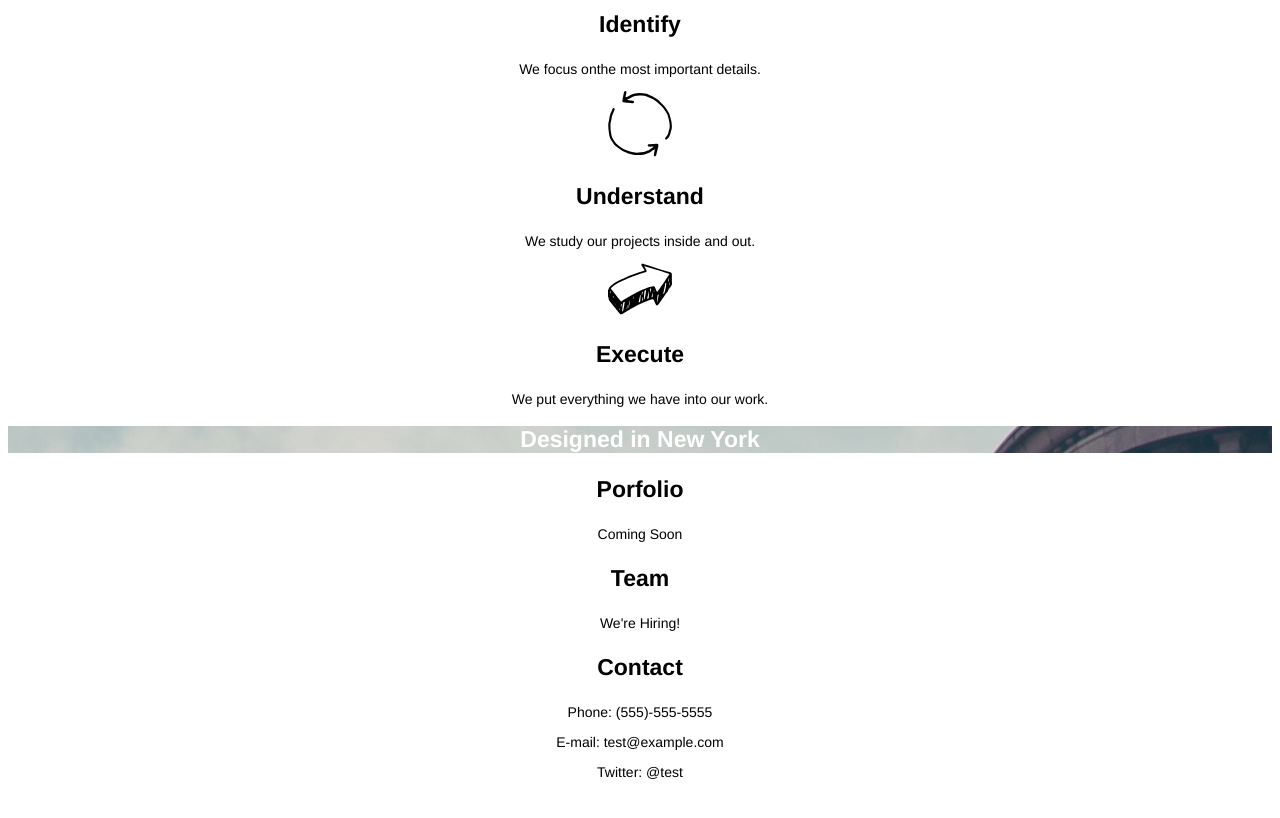
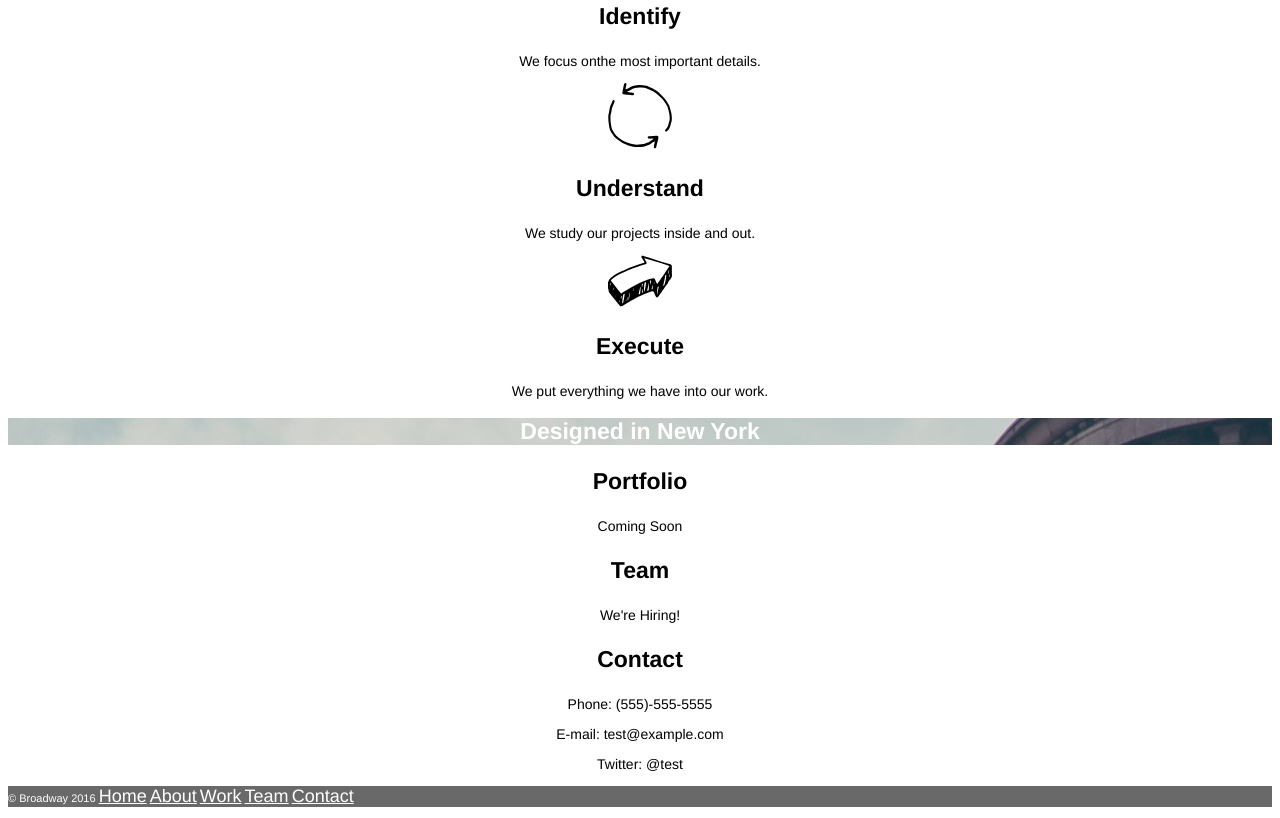
Before and after one commit to So-Naive/Broadway1.0, a plain HTML site: page index.html in a window 1280 px wide. Shown: the part 491-1309 px from the top of the page. Before the commit the page ends 1285 px from the top, so only its background shows below. Drawn offline with Linux system fonts and the light colour scheme; files whose address does not match are found by name.

Commit message:
Fixed Spelling/Added Footer/Project Complete

```diff
--- a/index.html
+++ b/index.html
@@ -17,10 +17,10 @@
   <!-- Our Process identify/understand/execute -->
   <div class="process">
     <h2 id="process"> Our Process </h2>
-    <img src="resources/images/identify.svg" alt="">
+      <img src="resources/images/identify.svg" alt="">
     <h3>Identify</h3>
     <p>We focus onthe most important details.</p>
-    <img src="resources/images/understand.svg" alt="">
+      <img src="resources/images/understand.svg" alt="">
     <h3>Understand</h3>
     <p>We study our projects inside and out.</P>
       <img src="resources/images/execute.svg" alt="">
@@ -30,7 +30,7 @@
   <!-- Disgned in NY + Portfolio and Contact -->
   <div class="process">
     <h2 id="dny"> Designed in New York </h2>
-    <h3 id="work"> Porfolio</h3>
+    <h3 id="work"> Portfolio</h3>
     <p>Coming Soon</p>
     <h3 id="team">Team</h3>
     <p> We're Hiring!</p>
@@ -39,6 +39,14 @@
     <p>E-mail: test@example.com</p>
     <p>Twitter: @test</p>
   </div>
-
+  <!-- Footer with copyright and links -->
+  <footer>
+    <p class="feet">&copy; Broadway 2016 <a href="#home">Home</a>
+      <a href="#team">About</a>
+      <a href="#work">Work</a>
+      <a href="#team">Team</a>
+      <a href="#contact">Contact</a>
+    </p>
+  </footer>
 </body>
 </html>
--- a/resources/css/stylesheet.css
+++ b/resources/css/stylesheet.css
@@ -6,7 +6,6 @@ body {
   background-image:
   url("E:/Newprojects/broadway/resources/images/the-flatiron-building.png");
   background-size: cover;
-  font-size: 18px;
 }
  h1 {
    color: white;
@@ -14,6 +13,7 @@ body {
    font-weight: bold;
  }
 a {
+  font-size: 18px;
   color: white;
 }
 h3 {
@@ -34,3 +34,9 @@ h2 {
   font-size: 23px;
   color: white;
 }
+.feet {
+  text-align: left;
+  font-size: 11px;
+  background-color: dimgray;
+  color: white;
+}
```
